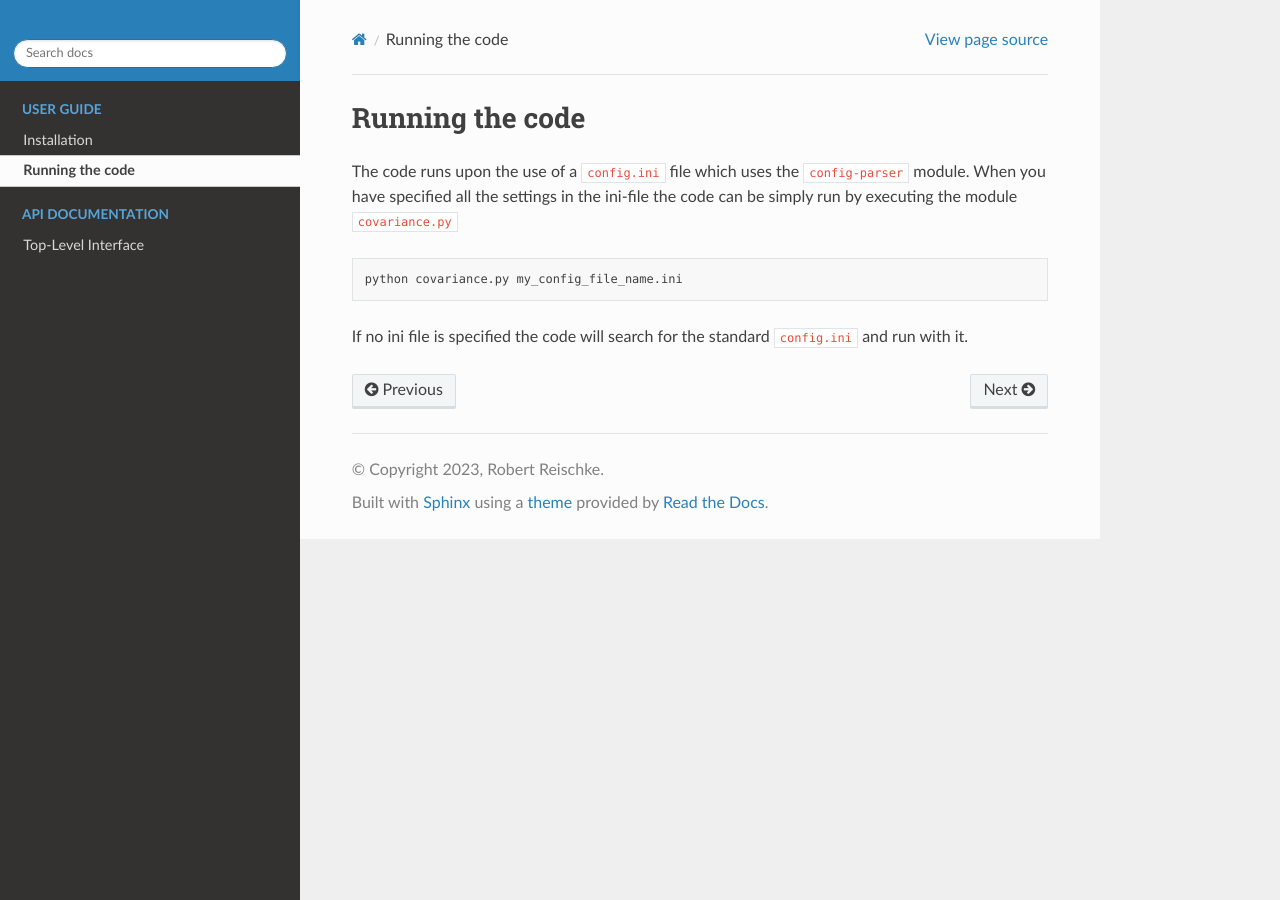
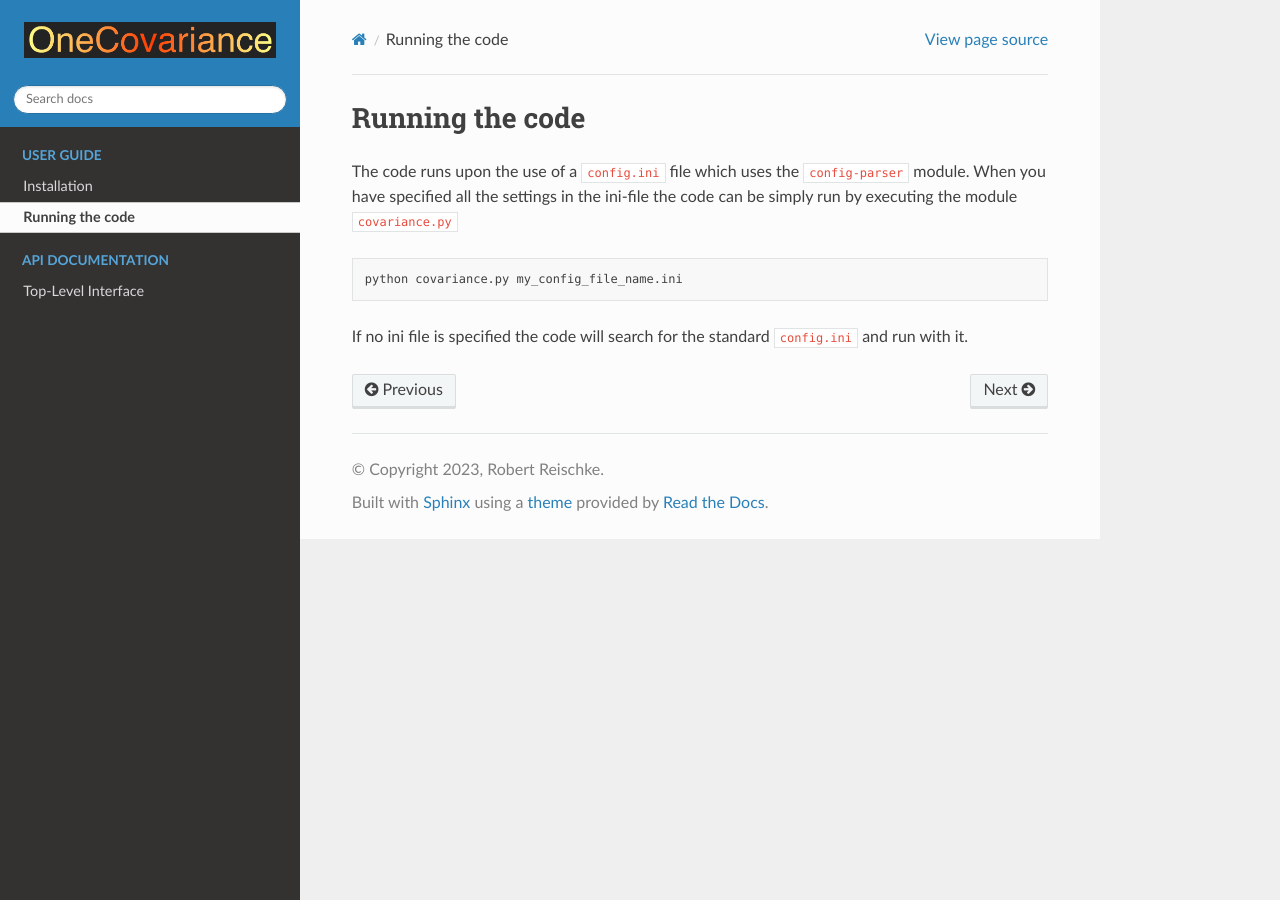
Before and after one commit to rreischke/OneCovariance, a Sphinx documentation site: the page built from docs/guides/running.rst, in a window 1280 px wide. Built offline with Sphinx 7.4.7 and the Read the Docs theme 2.0.0, drawn with Linux system fonts in a browser that asks for light colours.

Commit message:
update logeo

```diff
--- a/docs/conf.py
+++ b/docs/conf.py
@@ -53,6 +53,7 @@ exclude_patterns = []
 # a list of builtin themes.
 #
 html_theme = 'sphinx_rtd_theme'
+html_logo = 'Onecov_letter_logo.png'
 html_theme_options = {
     'logo_only': True,
     'display_version': False,
```
Also changed, not shown: docs/Onecov_letter_logo.png (added), 1 other file.
